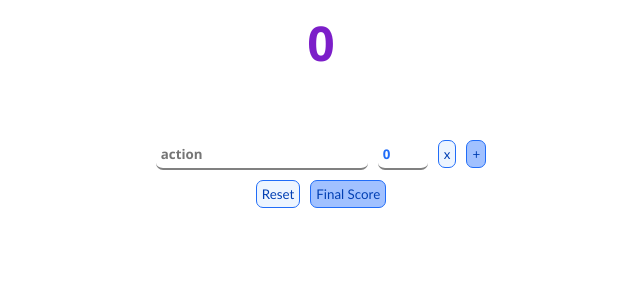
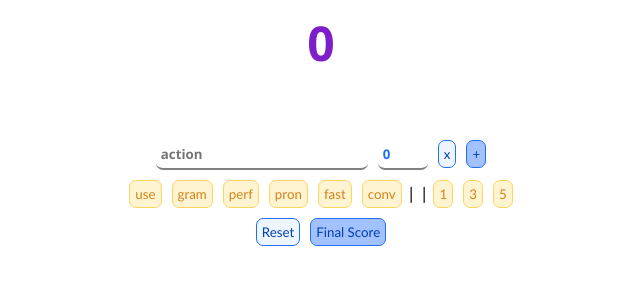
Before and after one commit to Iamniquey/awarder-app, a React (Vite) app: page /awarder/app in a window 1280 px wide. Shown: the top 300 px of the page, without its empty margins (319-959 px from the left). Built offline with nearby package versions, Linux system fonts and the light colour scheme.

Commit message:
Add frequently used shortcuts.

```diff
--- a/src/App.css
+++ b/src/App.css
@@ -93,6 +93,12 @@ font-size: .8rem;
   background-color: rgb(237, 245, 255);
 }
 
+.btn-warm {
+  background-color: rgb(255, 244, 210);
+  border-color: rgb(253, 213, 94);
+  color: rgb(211, 130, 24);
+}
+
 .record {
   color: var(--blue);
 }
--- a/src/App.jsx
+++ b/src/App.jsx
@@ -3,6 +3,7 @@ import { useEffect, useRef, useState } from "react";
 import DOMPurify from "dompurify";
 import rightSound from "./assets/right-sound.wav";
 import FinalScore from "./components/FinalScore";
+import Shortcuts from "./components/Shortcuts/Shortcuts";
 
 function App() {
   const [score, setScore] = useState(0);
@@ -93,6 +94,7 @@ function App() {
                +
             </button>
           </form>
+          <Shortcuts setAward={setAward} setAwardNumber={setAwardNumber} />
           <button className="btn-secondary" onClick={handleReset}>Reset</button>
           <button onClick={handleFinal}>Final Score</button>
         </div>
--- /dev/null
+++ b/src/components/Shortcuts/Shortcut.jsx
@@ -0,0 +1,11 @@
+import React from 'react'
+
+const Shortcut = ({value, label, setTarget}) => {
+  return (
+    <button className='btn-warm' onClick={() => setTarget((prev) => prev + value)}>
+        {label}
+    </button>
+  )
+}
+
+export default Shortcut
--- /dev/null
+++ b/src/components/Shortcuts/Shortcuts.jsx
@@ -0,0 +1,21 @@
+import React from "react";
+import Shortcut from "./Shortcut";
+
+const Shortcuts = ({ setAward, setAwardNumber }) => {
+  return (
+    <div className="shortcuts">
+      <Shortcut value="use ''" label="use" setTarget={setAward} />
+      <Shortcut value="grammar of ''" label="gram" setTarget={setAward} />
+      <Shortcut value="perfect ''" label="perf" setTarget={setAward} />
+      <Shortcut value="pronunciation of ''" label="pron" setTarget={setAward} />
+      <Shortcut value="fast ''" label="fast" setTarget={setAward} />
+      <Shortcut value="great conversation" label="conv" setTarget={setAward} />
+      | |
+      <Shortcut value={1} label="1" setTarget={setAwardNumber} />
+      <Shortcut value={3} label="3" setTarget={setAwardNumber} />
+      <Shortcut value={5} label="5" setTarget={setAwardNumber} />
+    </div>
+  );
+};
+
+export default Shortcuts;
```
Also changed, not shown: notes.txt.
